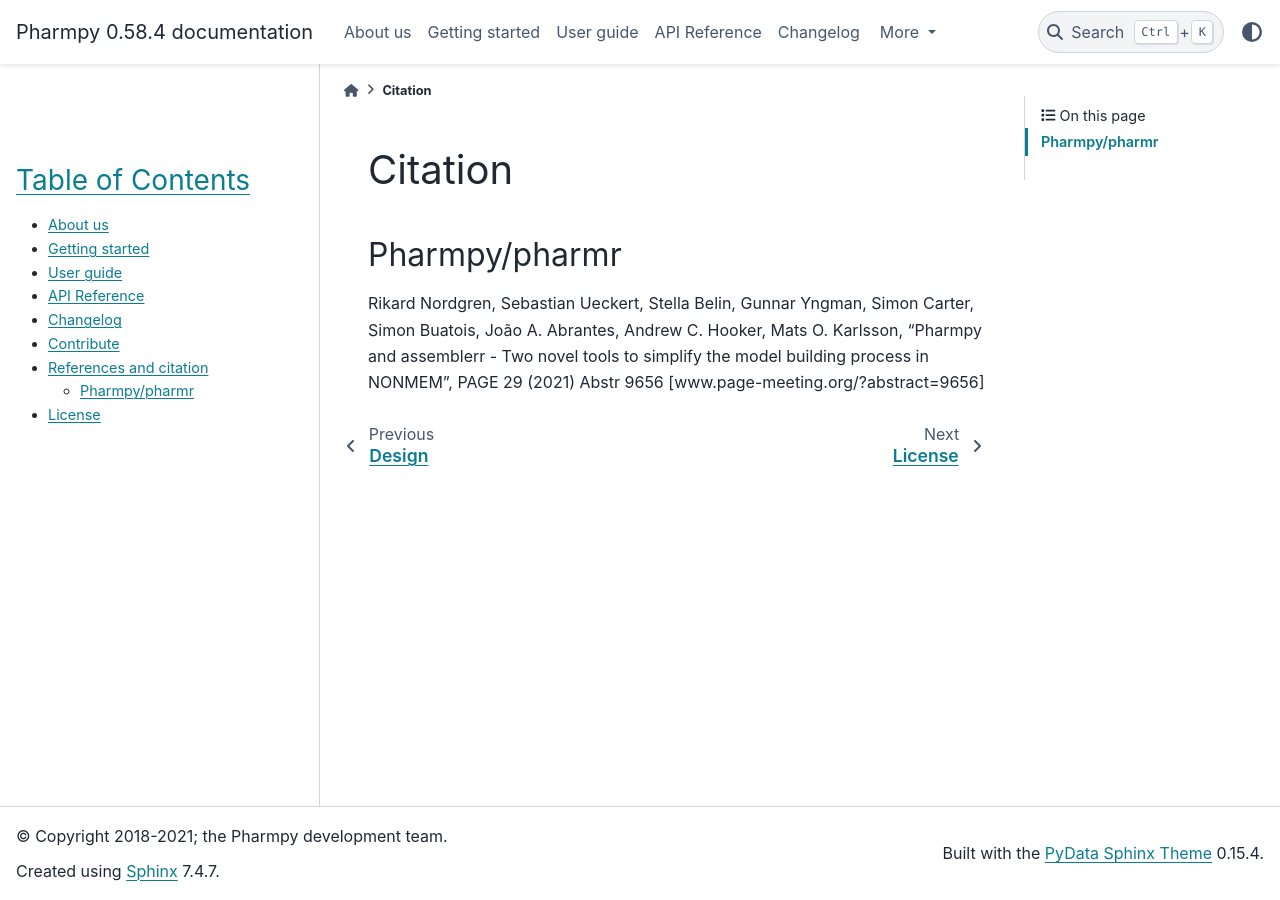
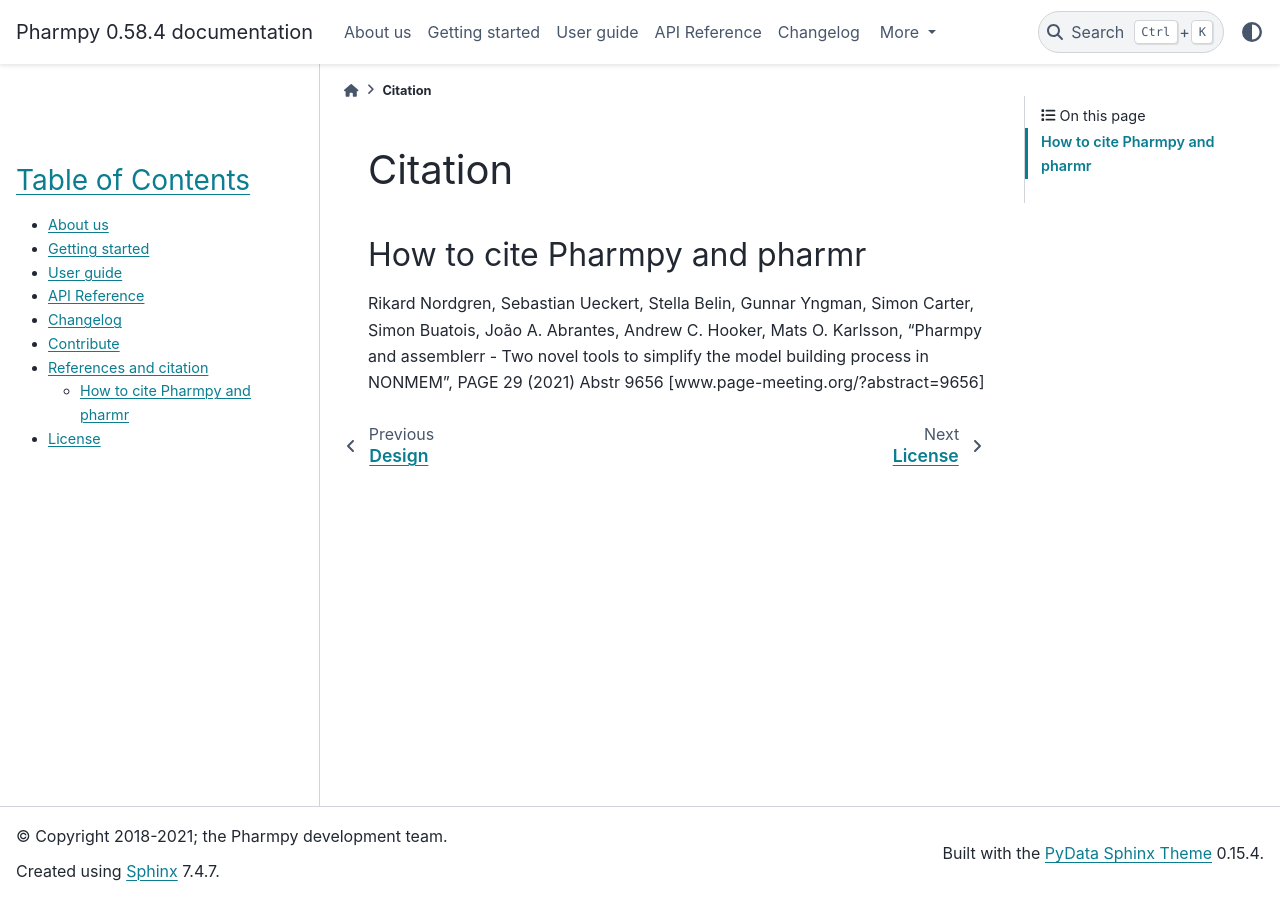
Before and after one commit to pharmpy/pharmpy, a Sphinx documentation site: the page built from docs/citation.rst, in a window 1280 px wide. Built offline with Sphinx 7.4.7 and the PyData theme 0.15.4, drawn with Linux system fonts in a browser that asks for light colours.

Commit message:
Change heading in Citation

```diff
--- a/docs/citation.rst
+++ b/docs/citation.rst
@@ -4,7 +4,7 @@
 Citation
 ========
 
-Pharmpy/pharmr
-==============
+How to cite Pharmpy and pharmr
+==============================
 
 Rikard Nordgren, Sebastian Ueckert, Stella Belin, Gunnar Yngman, Simon Carter, Simon Buatois, João A. Abrantes, Andrew C. Hooker, Mats O. Karlsson, "Pharmpy and assemblerr - Two novel tools to simplify the model building process in NONMEM", PAGE 29 (2021) Abstr 9656 [www.page-meeting.org/?abstract=9656]
```
